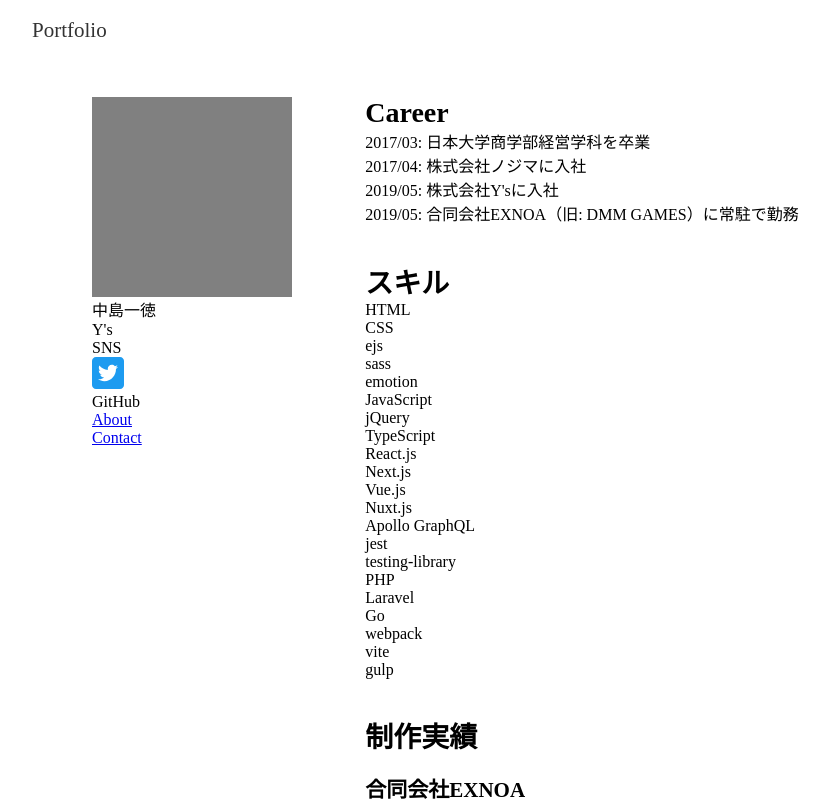
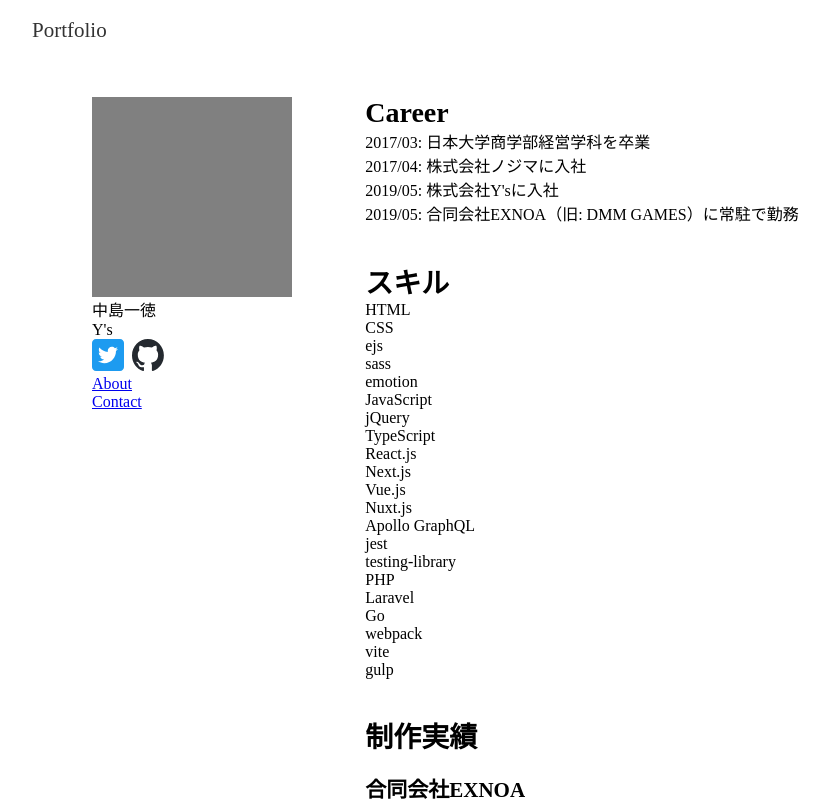
Before and after one commit to toku-chan/portfolio, a Next.js app: page / in a window 1280 px wide. Shown: the top 801 px of the page, without its empty margins (68-898 px from the left). Built offline with nearby package versions, Linux system fonts and the light colour scheme.

Commit message:
chore: github iconを追加

```diff
--- a/src/feature/Home/Personal/index.tsx
+++ b/src/feature/Home/Personal/index.tsx
@@ -1,4 +1,15 @@
 import Image from 'next/image';
+import styled from '@emotion/styled';
+
+const List = styled.ul`
+  display: flex;
+  justify-content: flex-start;
+  align-items: center;
+`;
+
+const Item = styled.li`
+  margin-right: 8px;
+`;
 
 export function Personal() {
   return (
@@ -7,10 +18,13 @@ export function Personal() {
         <li>中島一徳</li>
         <li>{`Y's`}</li>
         <li>
-          <span>SNS</span>
-          <ul>
-            <li>
-              <a href=''>
+          <List>
+            <Item>
+              <a
+                href='https://twitter.com/web_ittokun'
+                target='_blank'
+                rel='noreferrer'
+              >
                 <Image
                   src='/sns/twitter.svg'
                   alt='Twitter'
@@ -18,9 +32,22 @@ export function Personal() {
                   height='32'
                 />
               </a>
-            </li>
-            <li>GitHub</li>
-          </ul>
+            </Item>
+            <Item>
+              <a
+                href='https://github.com/toku-chan'
+                target='_blank'
+                rel='noreferrer'
+              >
+                <Image
+                  src='/sns/github.svg'
+                  alt='GitHub'
+                  width='32'
+                  height='32'
+                />
+              </a>
+            </Item>
+          </List>
         </li>
       </ul>
     </div>
```
Also changed, not shown: public/sns/github.svg (added).
